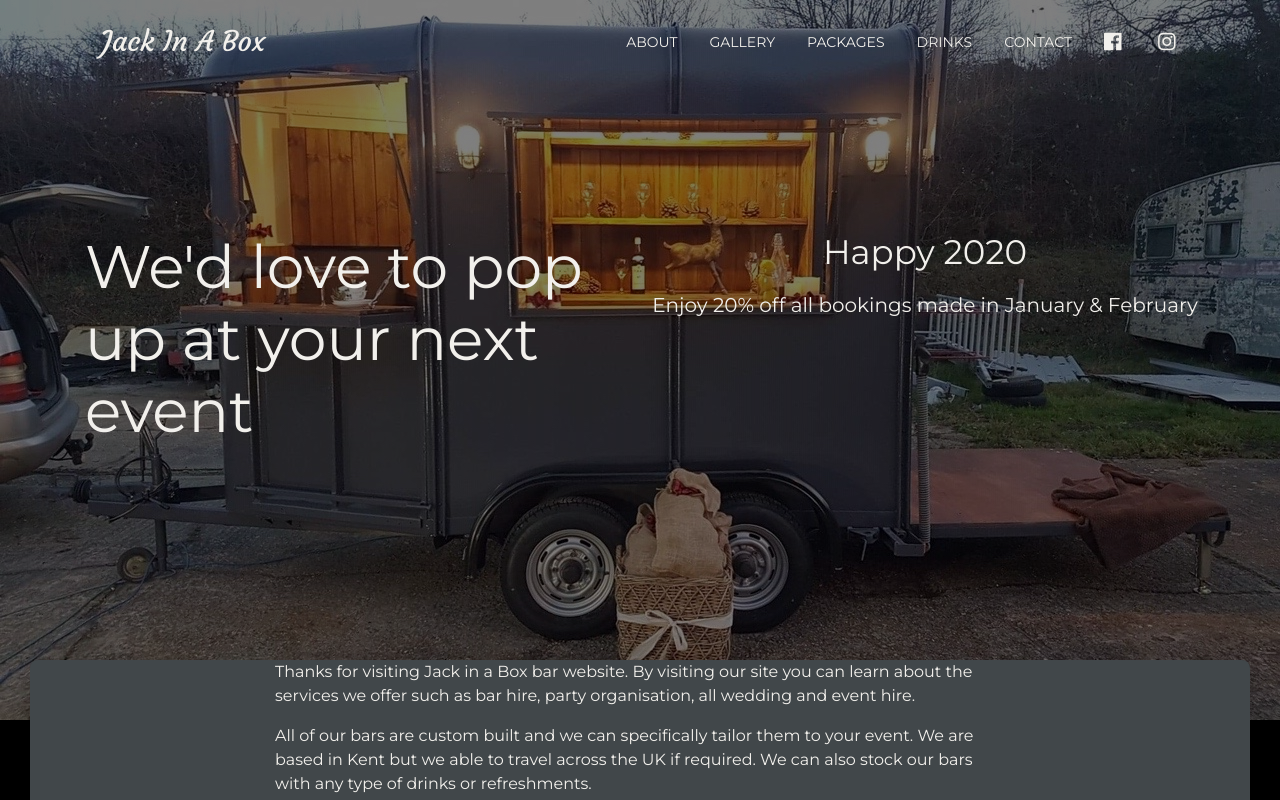
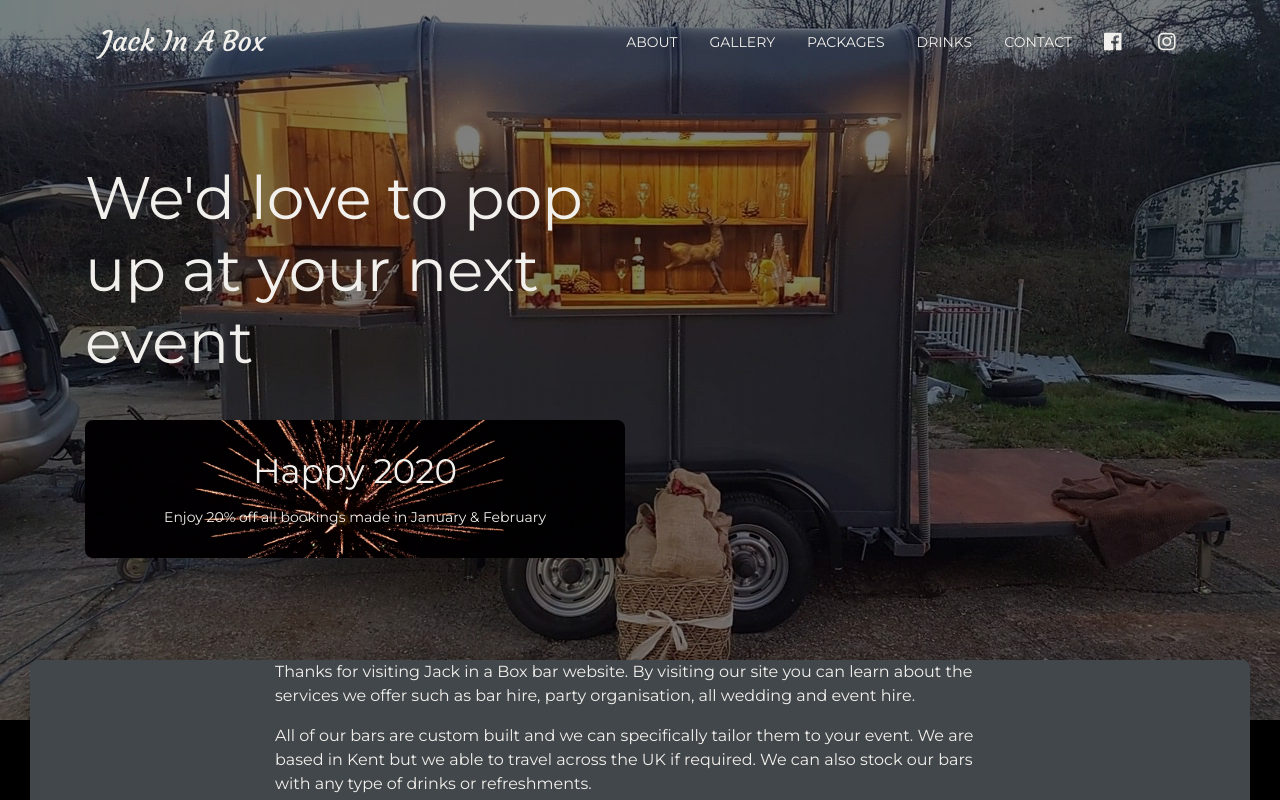
Before and after one commit to sdeagh/jackinabox, a React (Create React App) app: page / in a window 1280 px wide. Shown: the top 800 px of the page. Built offline with nearby package versions, Linux system fonts and the light colour scheme.

Commit message:
landing page changes

```diff
--- a/src/LandingPage/Introduction.jsx
+++ b/src/LandingPage/Introduction.jsx
@@ -16,6 +16,7 @@ function Introduction() {
   return (
     <GridContainer justify="center">
       <GridItem xs={12} sm={12} md={8}>
+        <div className="logo" />
         <Typography variant="body1" paragraph className={classes.description}>
           Thanks for visiting Jack in a Box bar website. By visiting our site
           you can learn about the services we offer such as bar hire, party organisation,
--- a/src/LandingPage/IntroductionStyle.jsx
+++ b/src/LandingPage/IntroductionStyle.jsx
@@ -26,6 +26,12 @@ const IntroductionStyle = (theme) => ({
     boxShadow:
       '0 16px 24px 2px rgba(0, 0, 0, 0.14), 0 6px 30px 5px rgba(0, 0, 0, 0.12), 0 8px 10px -5px rgba(0, 0, 0, 0.2)',
   },
+  logo: {
+    height: '50px',
+    width: '50px',
+    background: 'green',
+    border: '1px dolid red',
+  },
 });
 
 export default IntroductionStyle;
--- a/src/LandingPage/LandingPage.jsx
+++ b/src/LandingPage/LandingPage.jsx
@@ -30,34 +30,28 @@ function LandingPage(props) {
                 We&apos;d love to pop up at your next event
               </Typography>
               <br />
+              <div style={{
+                backgroundImage: `url(${FireworksImage})`,
+                backgroundSize: 'cover',
+                backgroundPosition: 'center center',
+                textAlign: 'center',
+                padding: '30px 30px 30px 30px',
+                borderRadius: '8px',
+              }}
+              >
+                <Typography variant="h4" paragraph>
+                  Happy 2020
+                </Typography>
+                <Typography variant="body2">
+                  Enjoy 20% off all bookings made in January & February
+                </Typography>
+              </div>
             </GridItem>
-            <Grid item xs={12} sm={12} md={6} className={classes.offer}>
-              <Typography variant="h4" paragraph>
-                Happy 2020
-              </Typography>
-              <Typography variant="h6">
-                Enjoy 20% off all bookings made in January & February
-              </Typography>
-            </Grid>
+
 
           </GridContainer>
         </div>
       </Parallax>
-
-      {/* <div className={`${classes.mainRaised}`}>
-        <Parallax small image={FireworksImage} className={classes.offerPicture}>
-          <Grid container direction="row" justify="center" alignItems="center">
-            <Grid item xs={12} sm={12} md={6} className={classes.offer}>
-              <Typography variant="h3" paragraph>
-                Happy 2020
-              </Typography>
-              <Typography variant="h6">
-                Enjoy 20% off all bookings made in January & February
-              </Typography>
-            </Grid>
-          </Grid>
-        </Parallax>
-      </div> */}
 
       <div className={`${classes.main} ${classes.mainRaised}`}>
         <div className={classes.container}>
```
